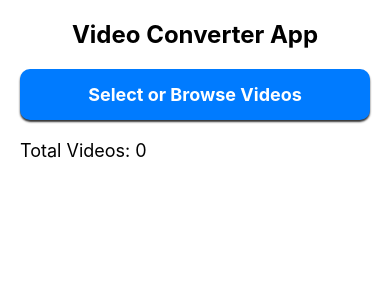
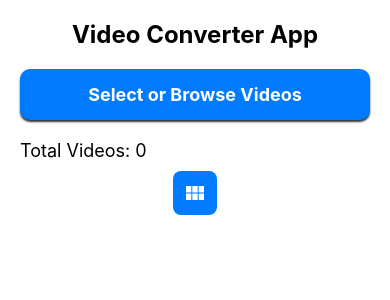
Before and after one commit to moonir01/VidoeConvert, a React Native app: screen / in a window 390 px wide. Shown: the top 300 px of the page. Built offline with nearby package versions, Linux system fonts and the light colour scheme.

Commit message:
Grid  Update

```diff
--- a/App.js
+++ b/App.js
@@ -1,11 +1,14 @@
 import React, { useState } from 'react';
-import { StyleSheet, Text, View, FlatList, TouchableOpacity, Alert } from 'react-native';
+import { StyleSheet, Text, View, TouchableOpacity, Alert, Dimensions, ScrollView } from 'react-native';
 import * as ImagePicker from 'expo-image-picker';
 import { Video } from 'expo-av';
 import { MaterialIcons } from '@expo/vector-icons'; // Import MaterialIcons
 
+const windowWidth = Dimensions.get('window').width;
+
 export default function App() {
   const [videoFiles, setVideoFiles] = useState([]);
+  const [isGridView, setIsGridView] = useState(false); // State to track layout type
 
   const pickVideo = async () => {
     const { status } = await ImagePicker.requestMediaLibraryPermissionsAsync();
@@ -47,31 +50,8 @@ export default function App() {
     setVideoFiles([]);
   };
 
-  const renderItem = ({ item }) => {
-    if (!item) {
-      return null; // Avoid rendering if item is undefined
-    }
-
-    // Extract the file name from the URI or use fileName if available
-    const fileName = item.fileName || item.uri.split('/').pop() || 'Unknown File';
-
-    return (
-      <View style={styles.videoItem}>
-        <Video
-          source={{ uri: item.uri }}
-          rate={1.0}
-          volume={1.0}
-          isMuted={true}
-          resizeMode="cover"
-          shouldPlay={false}
-          style={styles.thumbnail}
-        />
-        <Text style={styles.fileName}>{decodeURI(fileName)}</Text>
-        <TouchableOpacity onPress={() => deleteVideo(item.uri)} style={styles.deleteButton}>
-          <MaterialIcons name="delete" size={24} color="red" />
-        </TouchableOpacity>
-      </View>
-    );
+  const toggleLayout = () => {
+    setIsGridView(!isGridView);
   };
 
   return (
@@ -83,17 +63,56 @@ export default function App() {
       <View style={styles.headerContainer}>
         <Text style={styles.videoCount}>Total Videos: {videoFiles.length}</Text>
         {videoFiles.length > 0 && (
-          <TouchableOpacity onPress={clearAllVideos}>
+          <TouchableOpacity onPress={clearAllVideos} style={styles.clearButtonContainer}>
+            <MaterialIcons name="clear" size={24} color="red" style={styles.clearIcon} />
             <Text style={styles.clearAllText}>Clear All</Text>
           </TouchableOpacity>
         )}
       </View>
-      <FlatList
-        data={videoFiles}
-        renderItem={renderItem}
-        keyExtractor={(item, index) => index.toString()}
-        style={styles.list}
-      />
+      <TouchableOpacity style={styles.toggleLayoutButton} onPress={toggleLayout}>
+        <MaterialIcons name={isGridView ? 'view-list' : 'view-module'} size={24} color="#fff" />
+      </TouchableOpacity>
+      {isGridView ? (
+        <ScrollView contentContainerStyle={styles.gridContainer}>
+          {videoFiles.map((item, index) => (
+            <View key={index} style={styles.videoItemGrid}>
+              <Video
+                source={{ uri: item.uri }}
+                rate={1.0}
+                volume={1.0}
+                isMuted={true}
+                resizeMode="cover"
+                shouldPlay={false}
+                style={styles.thumbnailGrid}
+              />
+              <Text style={styles.fileName}>{decodeURI(item.fileName || item.uri.split('/').pop() || 'Unknown File')}</Text>
+              <TouchableOpacity onPress={() => deleteVideo(item.uri)} style={styles.deleteButton}>
+                <MaterialIcons name="delete" size={24} color="red" />
+              </TouchableOpacity>
+            </View>
+          ))}
+        </ScrollView>
+      ) : (
+        <View style={styles.list}>
+          {videoFiles.map((item, index) => (
+            <View key={index} style={styles.videoItem}>
+              <Video
+                source={{ uri: item.uri }}
+                rate={1.0}
+                volume={1.0}
+                isMuted={true}
+                resizeMode="cover"
+                shouldPlay={false}
+                style={styles.thumbnail}
+              />
+              <Text style={styles.fileName}>{decodeURI(item.fileName || item.uri.split('/').pop() || 'Unknown File')}</Text>
+              <TouchableOpacity onPress={() => deleteVideo(item.uri)} style={styles.deleteButton}>
+                <MaterialIcons name="delete" size={24} color="red" />
+              </TouchableOpacity>
+            </View>
+          ))}
+        </View>
+      )}
       {videoFiles.length > 0 && (
         <TouchableOpacity style={styles.convertButton} onPress={convertVideos}>
           <Text style={styles.convertButtonText}>Convert</Text>
@@ -108,7 +127,6 @@ const styles = StyleSheet.create({
     flex: 1,
     backgroundColor: '#fff',
     alignItems: 'center',
-    justifyContent: 'center',
     padding: 20,
   },
   header: {
@@ -144,10 +162,25 @@ const styles = StyleSheet.create({
   videoCount: {
     fontSize: 18,
   },
+  clearButtonContainer: {
+    flexDirection: 'row',
+    alignItems: 'center',
+  },
+  clearIcon: {
+    marginRight: 5,
+  },
   clearAllText: {
     fontSize: 16,
     color: 'red',
     textDecorationLine: 'underline',
+  },
+  toggleLayoutButton: {
+    backgroundColor: '#007BFF',
+    padding: 10,
+    borderRadius: 8,
+    marginBottom: 10,
+    alignItems: 'center',
+    justifyContent: 'center',
   },
   list: {
     flex: 1,
@@ -160,14 +193,24 @@ const styles = StyleSheet.create({
     flexDirection: 'row',
     alignItems: 'center',
   },
+  videoItemGrid: {
+    flexDirection: 'column',
+    alignItems: 'center',
+    margin: 10,
+  },
   thumbnail: {
     width: 70,
     height: 70,
     marginRight: 10,
   },
+  thumbnailGrid: {
+    width:70 ,
+    height:70,
+    marginBottom: 10,
+  },
   fileName: {
     fontSize: 16,
-    marginLeft: 10, // Adjust margin as needed
+    marginLeft: 10,
     flex: 1,
   },
   deleteButton: {
@@ -186,4 +229,12 @@ const styles = StyleSheet.create({
     fontSize: 18,
     fontWeight: 'bold',
   },
+  gridContainer: {
+    flexDirection: 'row',
+    flexWrap: 'wrap',
+    justifyContent: 'flex-start',
+    paddingVertical: 10,
+    paddingHorizontal: 10,
+    width: '100%',
+  },
 });
```
